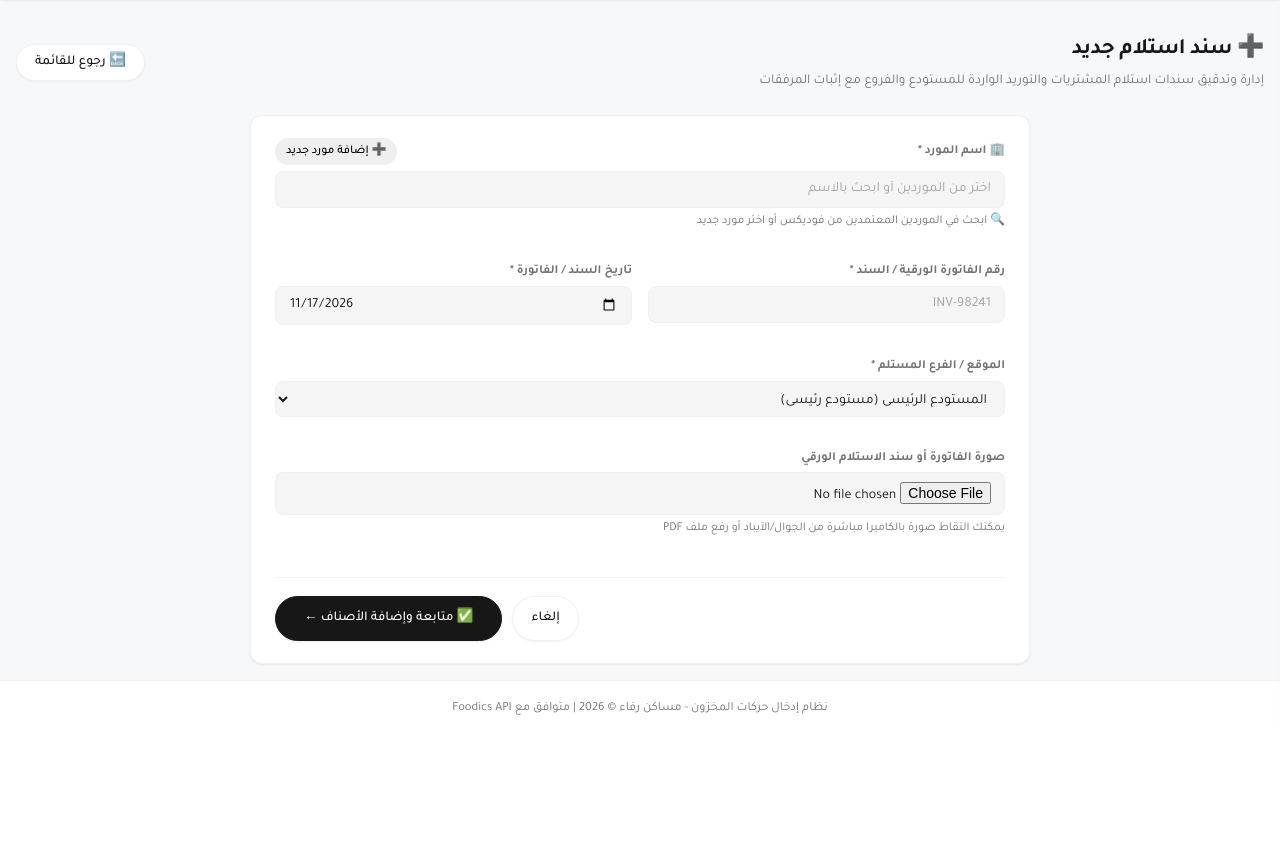
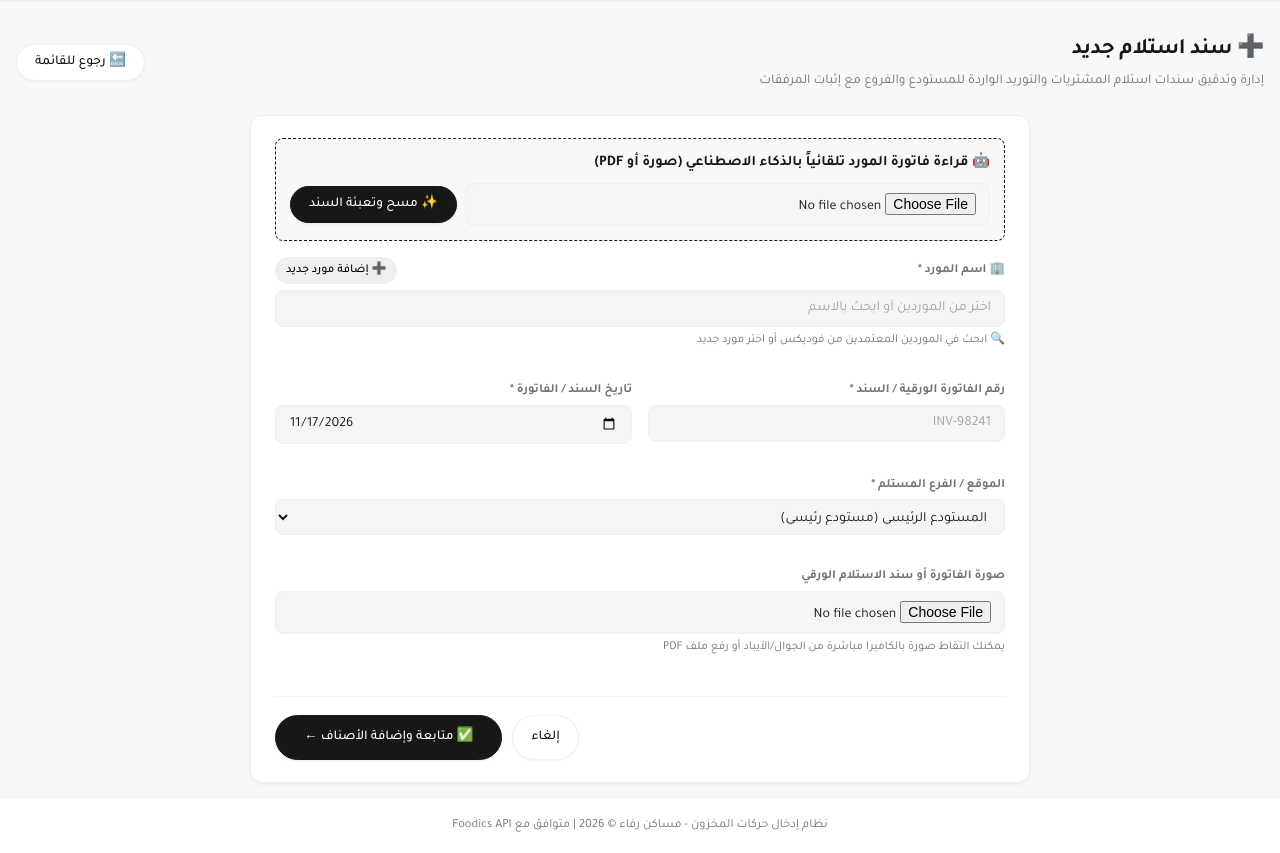
Before and after one commit to mmohsen9/inventory-prototype, a Flask app: page /purchases/new in a window 1280 px wide. Shown: the part 64-917 px from the top of the page. Before the commit the page ends 779 px from the top, so only its background shows below. Run offline with Flask 3, Linux system fonts and the light colour scheme; the visitor is signed in with stand-in values (Sample User, id 1); data comes from the database, SQL or seed files in the repository; data that the repository does not hold is empty; some libraries are stand-ins or nearby versions.

Commit message:
Implement AI invoice scanning feature
Add AI invoice scanning tool with file upload and parsing functionality.

```diff
--- a/templates/purchase_new.html
+++ b/templates/purchase_new.html
@@ -16,6 +16,76 @@
 </div>
 
 <div class="card" style="max-width: 780px; margin: 0 auto;">
+    <!-- أداة قراءة الفاتورة بالذكاء الاصطناعي -->
+    <div style="background: var(--gray-50); border: 1px dashed var(--primary); padding: 14px; border-radius: var(--radius-md); margin-bottom: 16px;">
+        <label style="display: block; font-weight: 700; margin-bottom: 8px; color: var(--primary);">
+            🤖 قراءة فاتورة المورد تلقائياً بالذكاء الاصطناعي (صورة أو PDF)
+        </label>
+        <div style="display: flex; gap: 8px; align-items: center;">
+            <input type="file" id="ai_invoice_input" class="form-control" accept="image/*,application/pdf">
+            <button type="button" id="btn_scan_invoice" class="btn btn-primary" style="white-space: nowrap;" onclick="scanInvoiceWithAI()">
+                ✨ مسح وتعبئة السند
+            </button>
+        </div>
+        <small id="ai_scan_status" style="display: none; margin-top: 8px; color: var(--primary); font-weight: 600;">
+            ⏳ جاري تحليل الفاتورة واستخراج الأصناف والأسعار...
+        </small>
+    </div>
+
+    <script>
+    async function scanInvoiceWithAI() {
+        const fileInput = document.getElementById('ai_invoice_input');
+        const statusEl = document.getElementById('ai_scan_status');
+        const btnEl = document.getElementById('btn_scan_invoice');
+
+        if (!fileInput.files.length) {
+            alert('الرجاء اختيار صورة الفاتورة أو ملف PDF أولاً');
+            return;
+        }
+
+        const formData = new FormData();
+        formData.append('invoice_file', fileInput.files[0]);
+
+        statusEl.style.display = 'block';
+        btnEl.disabled = true;
+
+        try {
+            const res = await fetch('/api/ai/parse-invoice', {
+                method: 'POST',
+                body: formData
+            });
+            const json = await res.json();
+            if (json.status !== 'success') throw new Error(json.message || 'فشل تحليل الفاتورة');
+
+            const data = json.data;
+
+            // 1. تعبئة اسم المورد في حقل supplier_name
+            const suppInput = document.getElementById('supplier_name');
+            if (suppInput) {
+                suppInput.value = data.matched_supplier_name || data.supplier_name || '';
+                suppInput.dispatchEvent(new Event('input', { bubbles: true }));
+                suppInput.dispatchEvent(new Event('change', { bubbles: true }));
+            }
+
+            // 2. تعبئة رقم فاتورة المورد
+            const invInput = document.querySelector('[name="supplier_invoice_no"], [name="invoice_number"], [name="reference_no"], #supplier_invoice_no, #invoice_number');
+            if (invInput && data.invoice_number) invInput.value = data.invoice_number;
+
+            // 3. تعبئة تاريخ الفاتورة
+            const dateInput = document.querySelector('[name="receipt_date"], [name="transaction_date"], [name="date"], input[type="date"]');
+            if (dateInput && data.invoice_date) dateInput.value = data.invoice_date;
+
+            console.log('البيانات المستخرجة من الفاتورة:', data);
+            alert(`✅ تم قراءة الفاتورة (${data.invoice_number || 'بدون رقم'}) واستخراج ${data.items.length} أصناف بنجاح!`);
+        } catch (err) {
+            alert('❌ خطأ أثناء قراءة الفاتورة: ' + err.message);
+        } finally {
+            statusEl.style.display = 'none';
+            btnEl.disabled = false;
+        }
+    }
+    </script>
+
     <form method="POST" enctype="multipart/form-data">
         <div class="form-grid">
             <!-- حقل المورد مع إمكانية البحث والإضافة السريعة -->
```
